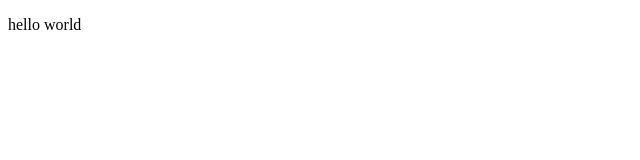
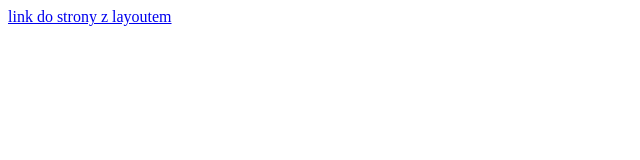
Before and after one commit to SdCeeFn43/fajna-strona, a plain HTML site: page index.html in a window 1280 px wide. Shown: the whole page, without its empty margins (0-640 px from the left). Drawn offline with Linux system fonts and the light colour scheme.

Commit message:
Replace 'hello world' with a link to layout.html

```diff
--- a/index.html
+++ b/index.html
@@ -6,8 +6,6 @@
     <title>Document</title>
 </head>
 <body>
-
-    <p>hello world</p>
-
+    <a href="layout.html"> link do strony z layoutem
 </body>
 </html>
```
